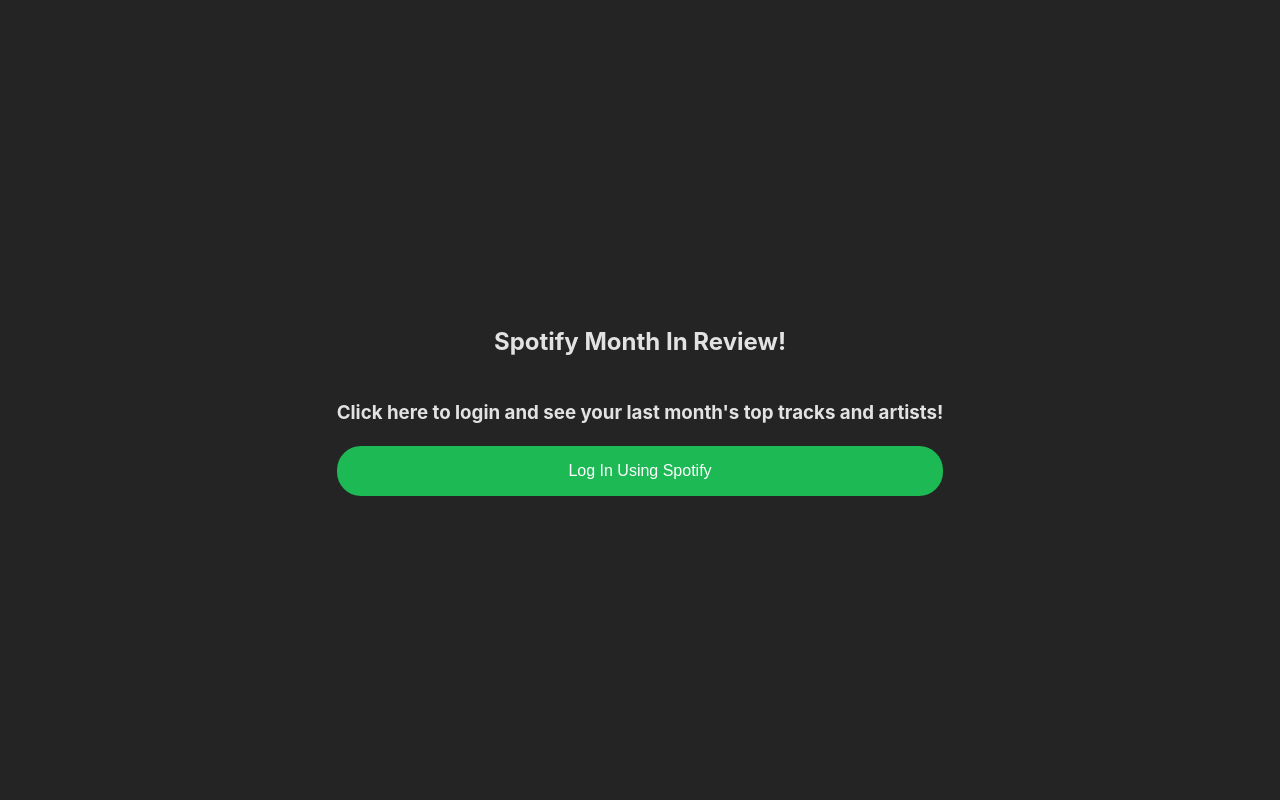
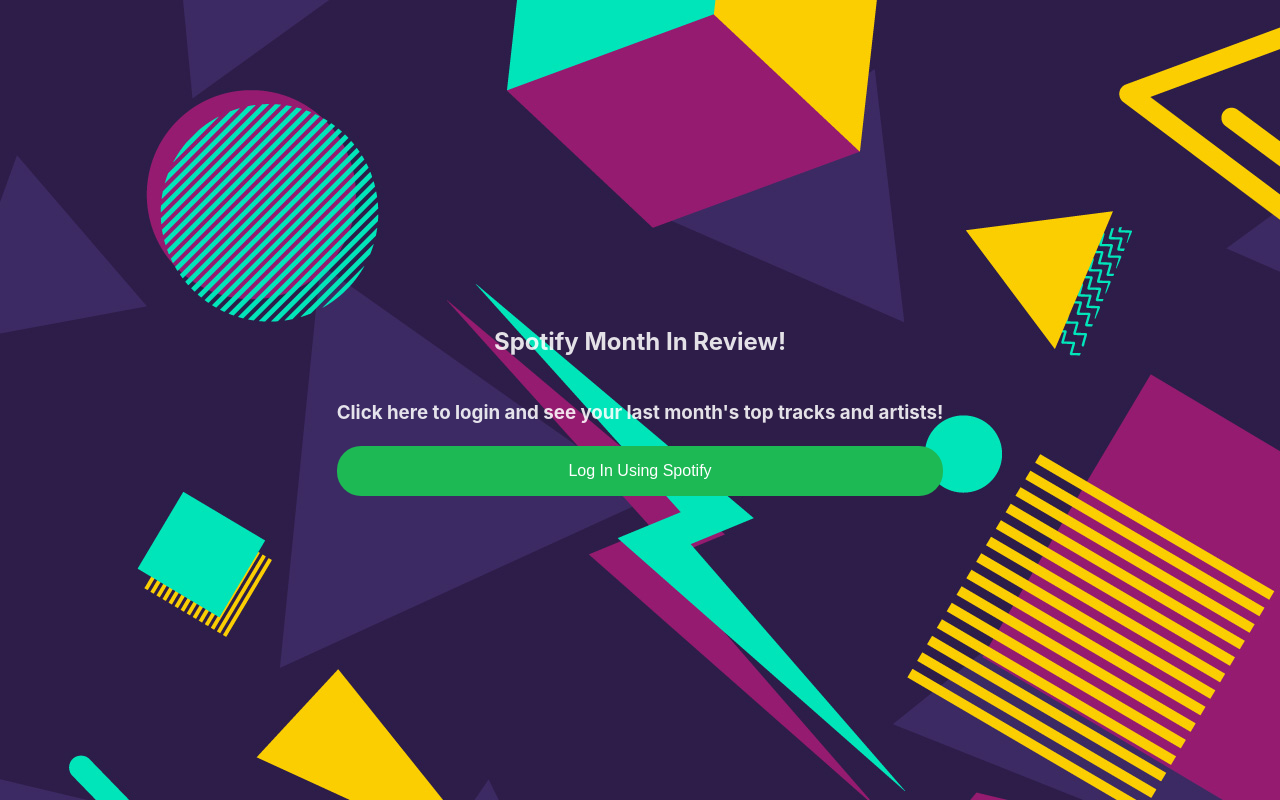
Before and after one commit to PetDios9/your-favorite-tracks, a React (Vite) app: page / in a window 1280 px wide. Built offline with nearby package versions, Linux system fonts and the light colour scheme; no server answers.

Commit message:
style: changed background, added tv pic

```diff
--- /dev/null
+++ b/src/components/SongScreens.tsx
@@ -0,0 +1,5 @@
+export default function SongScreens() {
+  return (
+    <div></div>
+  )
+}
--- a/src/pages/TopTen.tsx
+++ b/src/pages/TopTen.tsx
@@ -1,6 +1,7 @@
 import { useEffect, useState } from "react"
 import { getAccessToken } from '../services/getAccessToken';
 import { redirectToAuthCodeFlow } from "../services/redirectToAuthCodeFlow";
+import televisionPic from '../assets/television.png'
 
 export default function TopTen() {
     const [tracks, setTracks] = useState<object[]>([])
@@ -32,6 +33,7 @@
 
   return (
     <div>
+        <img src={televisionPic} />
         {loading ? <h1>Loading tracks...</h1> : <p>Top Ten!</p>}
         {
             // eslint-disable-next-line @typescript-eslint/no-explicit-any
--- a/src/scss/app.scss
+++ b/src/scss/app.scss
@@ -5,6 +5,7 @@
     flex-direction: column;
     justify-content: center;
     align-items: center;
+    background-image: url('../assets/2649940.jpg');
 }
 .login-container {
     display: flex;
```
Also changed, not shown: src/assets/2649940.jpg (added), src/assets/television.png (added).
